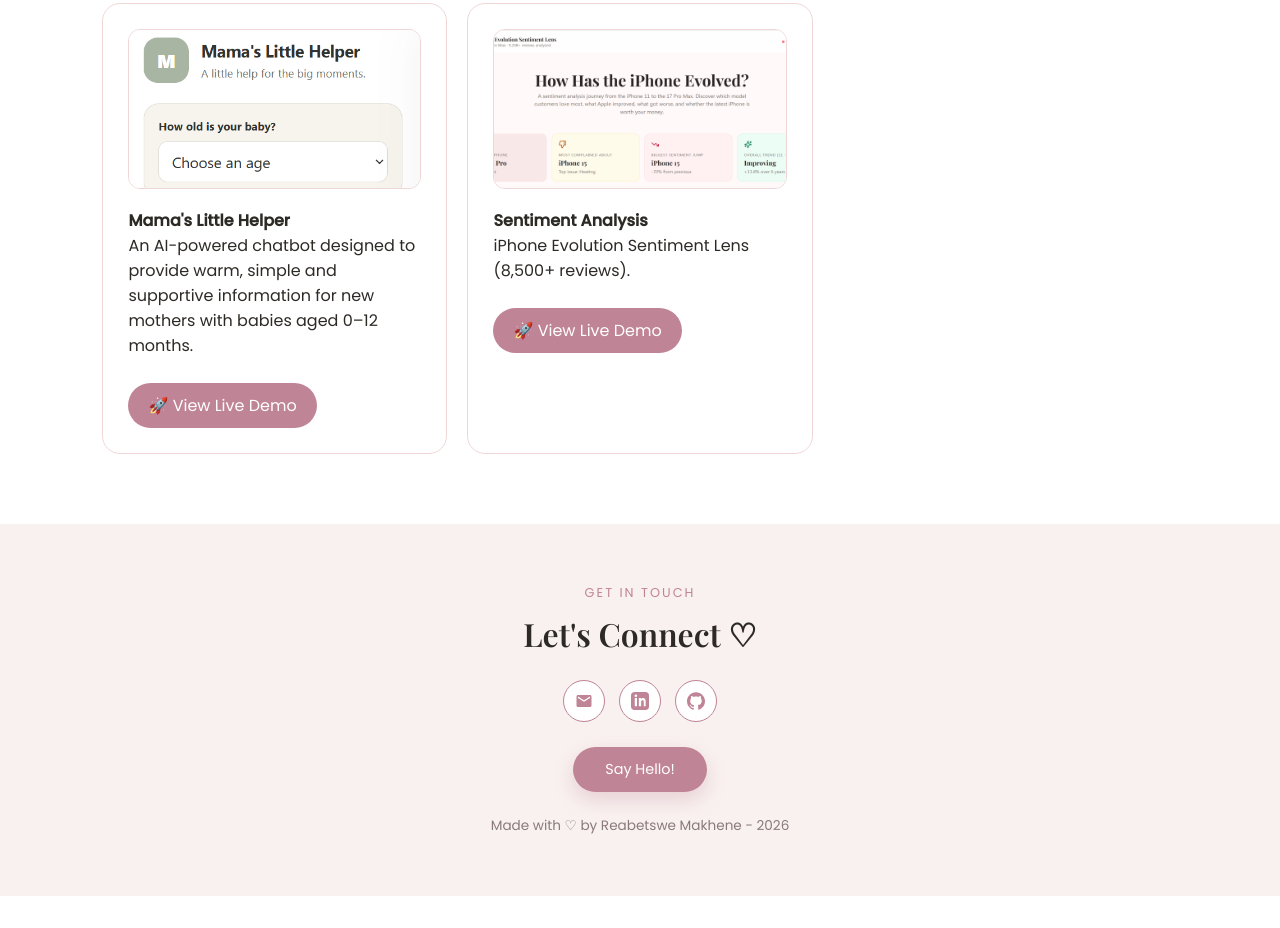
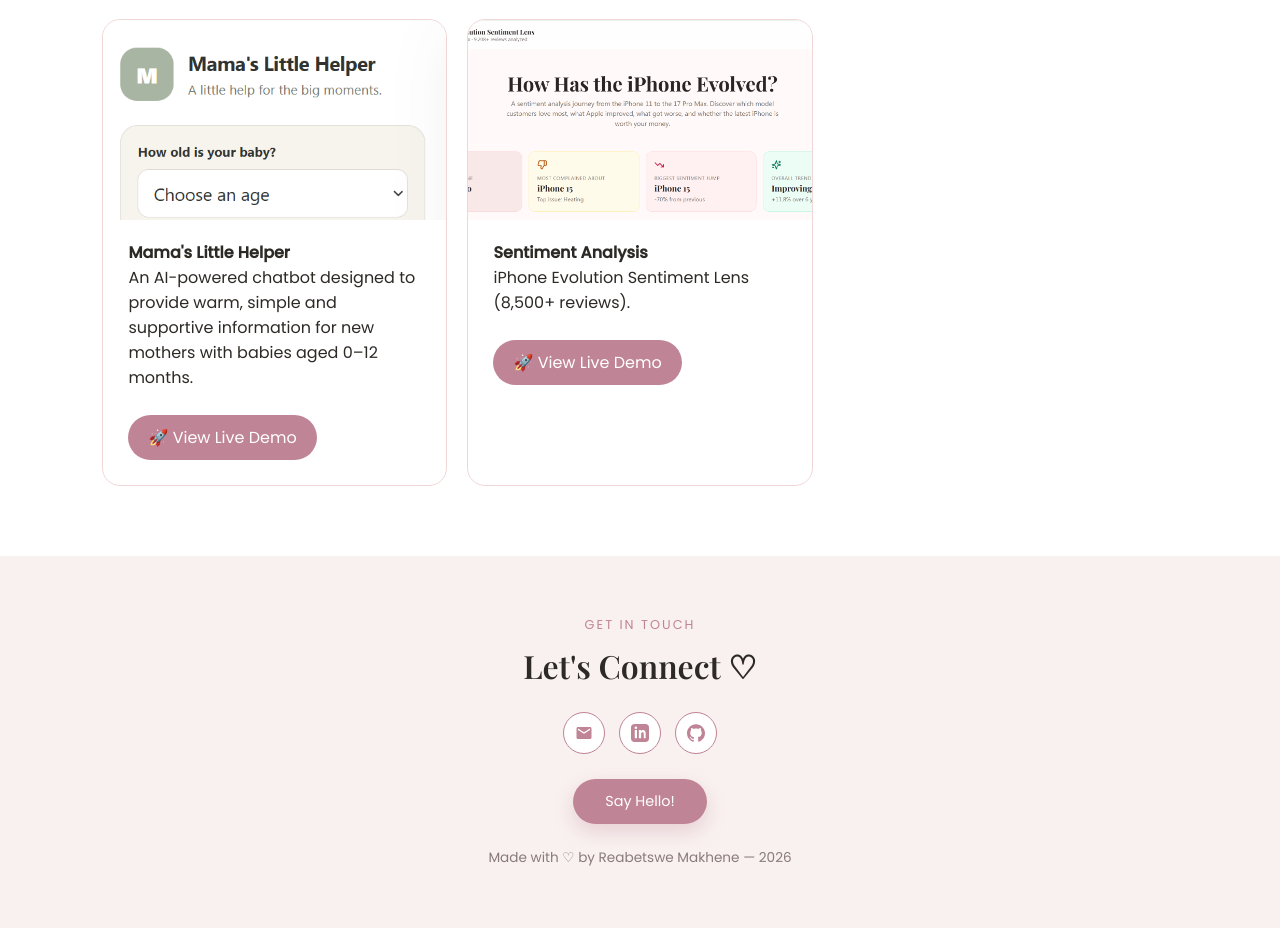
Before and after one commit to Palesa02/my-portfolio, a plain HTML site: page index.html in a window 1280 px wide. Shown: the part 2962-3890 px from the top of the page. Before the commit the page ends 3858 px from the top, so only its background shows below. Drawn offline with nearby package versions, Linux system fonts and the light colour scheme.

```diff
--- a/index.html
+++ b/index.html
@@ -112,10 +112,21 @@ footer{text-align:center;padding:40px;background:var(--footer-bg);color:var(--fo
 a{color:var(--dusty-pink);text-decoration:none;}
 a:hover{color:var(--dark);}
 
+/* --- NEW FIX: WHITE STRIP ON PROJECT IMAGES --- */
+.proj{overflow:hidden;padding:0 !important}
+.proj img{display:block;width:100%;height:200px;object-fit:cover;object-position:top;margin:0 !important;border:none !important;border-radius:18px 18px 0 0 !important;background:var(--card-bg)}
+.proj h4,.proj p,.proj>div{padding-left:25px;padding-right:25px}
+.proj h4{padding-top:20px}
+.proj>div:last-child{padding-bottom:25px}
+
 /* --- MOBILE FIXES: HAMBURGER + CAREER + HERO --- */
 @media (max-width: 768px) {
   body, a, button, .theme-toggle { cursor: auto; }
   #cursor-dot, #cursor-ring { display: none; }
+  html, body { background: var(--bg) !important; }
+  #tech-bg { background: var(--bg) !important; }
+  section { background: transparent !important; }
+  #experience, #about { background: var(--section-alt) !important; }
 
   nav { padding: 16px 20px; }
   .menu-toggle { display: block; }
@@ -305,7 +316,7 @@ generative AI, APIs and real-world AI solutions, collaborating on AI projects wh
   </div>
   <a href="mailto:makhenereabetswe03@gmail.com" class="hello-btn">Say Hello!</a>
   <br>
-  <p class="footer-credit">Made with ♡ by Reabetswe Makhene - 2026</p>
+  <p class="footer-credit">Made with ♡ by Reabetswe Makhene — 2026</p>
 </footer>
 
 <script>
```
